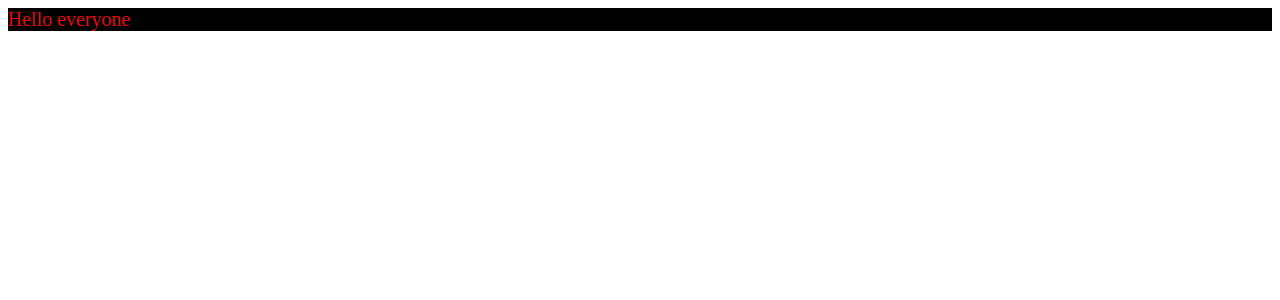
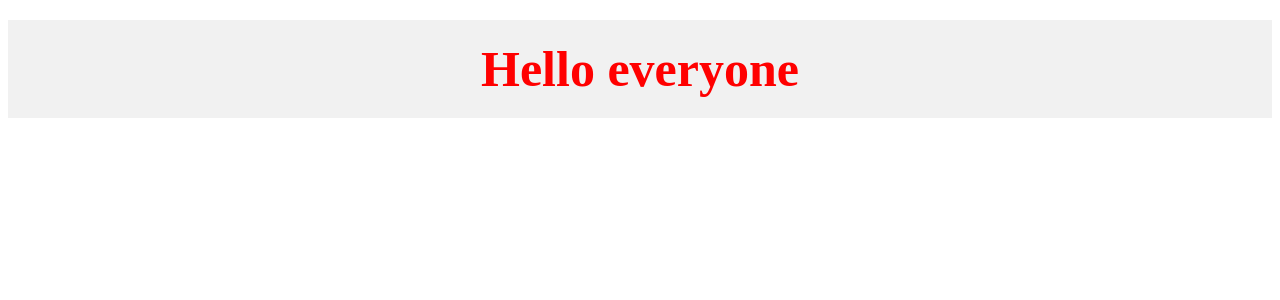
Before and after one commit to QuocAn108/ReactVite_Learning, a React (Vite) app in the folder ReactViteLearning/: page / in a window 1280 px wide. Shown: the top 300 px of the page. Built offline with nearby package versions, Linux system fonts and the light colour scheme.

Commit message:
Css internal and external

```diff
--- a/ReactViteLearning/src/App.jsx
+++ b/ReactViteLearning/src/App.jsx
@@ -1,15 +1,8 @@
+import "./assets/App.css";
 function App() {
   return (
     <>
-      <div
-        style={{
-          color: "red",
-          fontSize: "20px",
-          backgroundColor: "black",
-        }}
-      >
-        Hello everyone
-      </div>
+      <div className="heading bg">Hello everyone</div>
     </>
   );
 }
--- /dev/null
+++ b/ReactViteLearning/src/assets/App.css
@@ -0,0 +1,13 @@
+.heading {
+  color: red;
+  font-size: 50px;
+  font-weight: bold;
+  text-align: center;
+  margin-top: 50px;
+}
+
+.bg {
+  background-color: #f1f1f1;
+  padding: 20px;
+  margin-top: 20px;
+}
```
